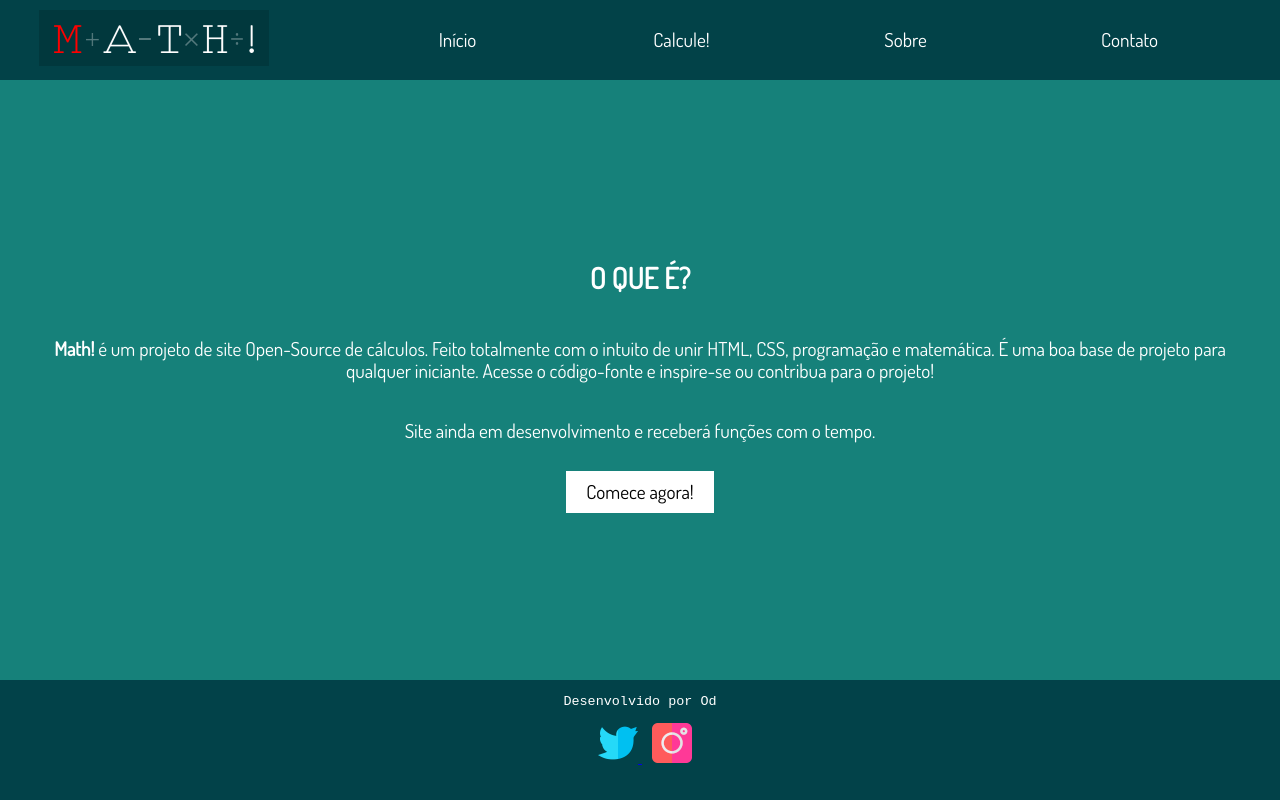
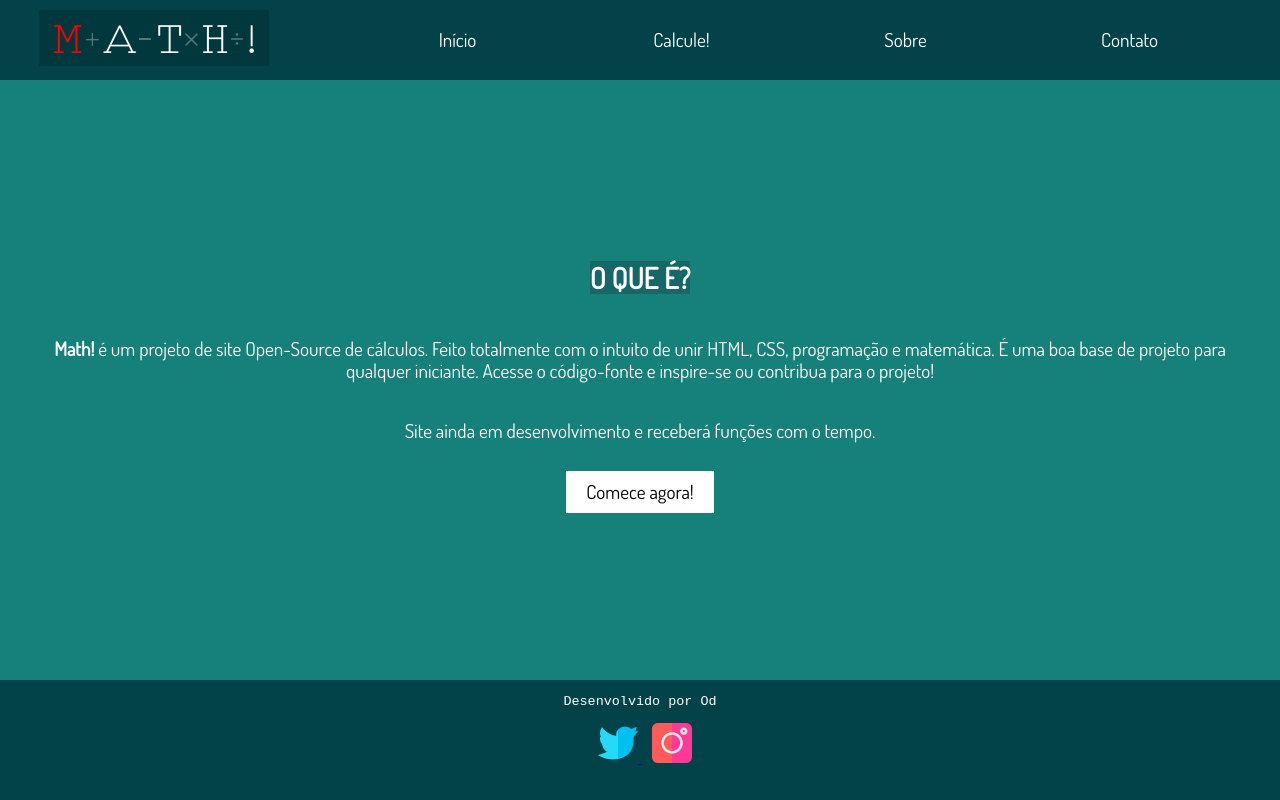
Before and after one commit to OdZarref/Math, a plain HTML site: page index.html in a window 1280 px wide. Drawn offline with Linux system fonts and the light colour scheme.

Commit message:
Editando h2

```diff
--- a/css/style.css
+++ b/css/style.css
@@ -3,6 +3,10 @@ GERAL
 */
 * h1 {
     background-color: rgba(24, 0, 21, 0.322);
+}
+
+* h2 {
+    background-color: rgba(24, 0, 21, 0.199);
 }
 
 body {
```
